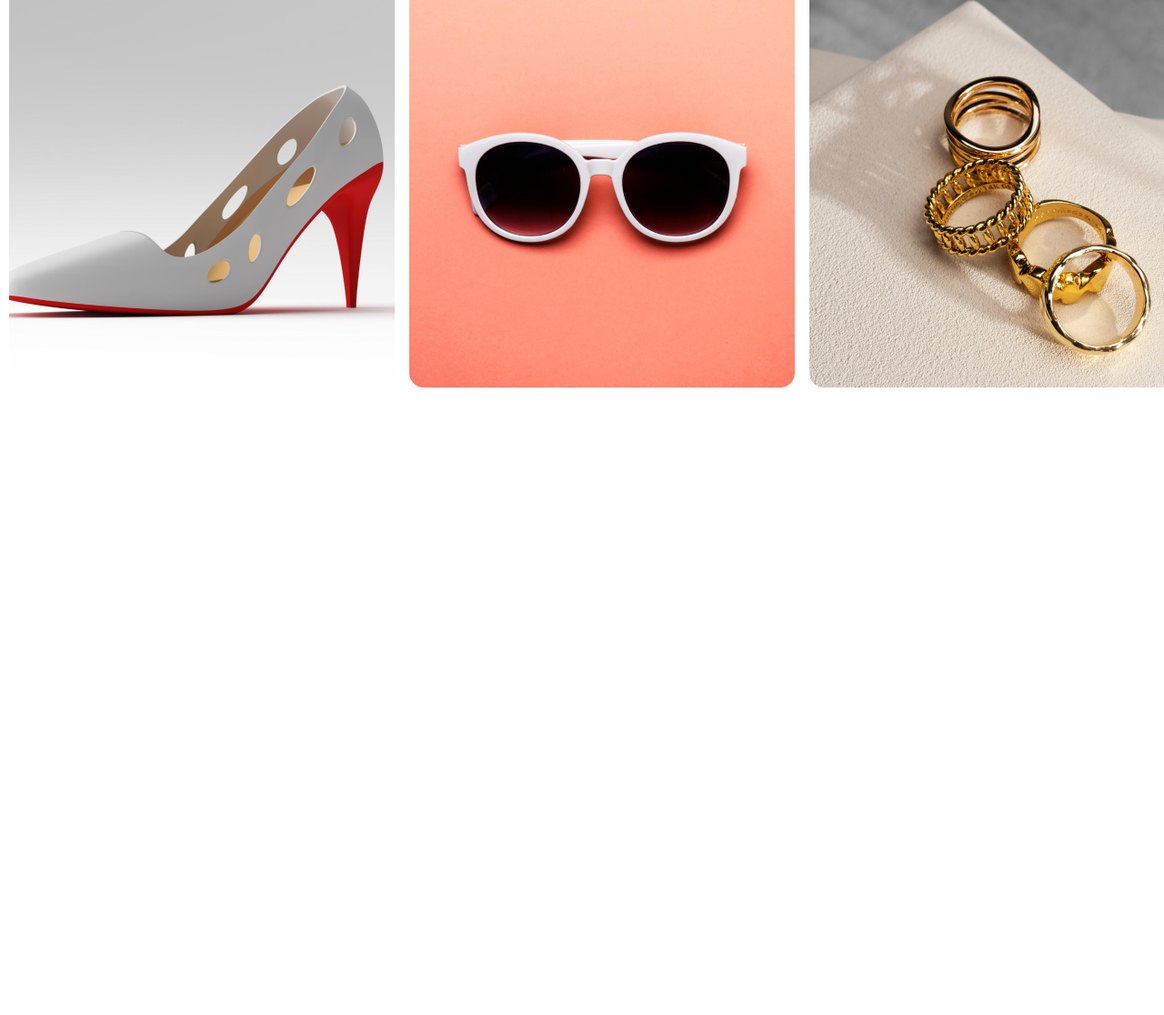
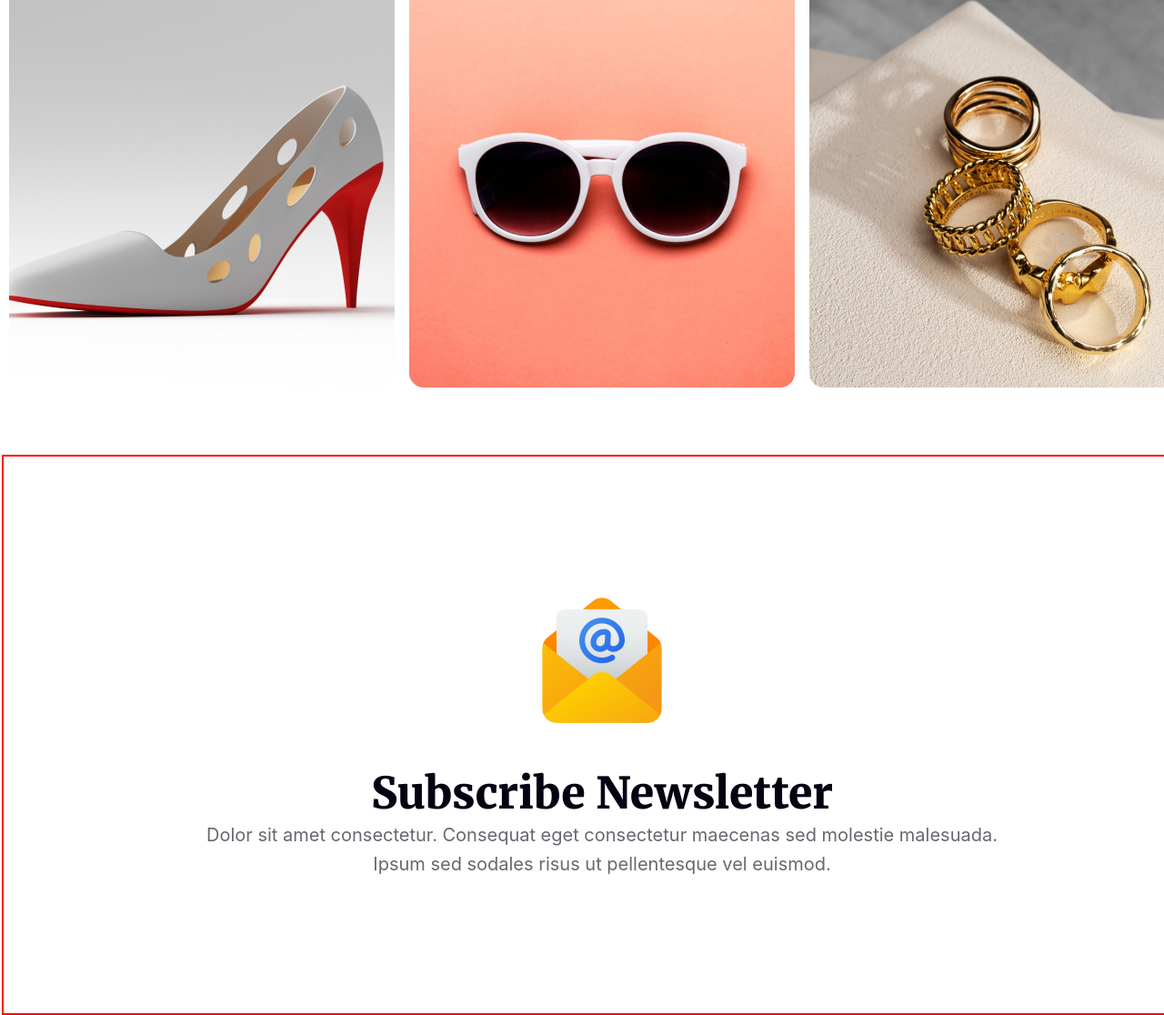
Before and after one commit to Roman9909/new-year-Project, a plain HTML site: page index.html in a window 1280 px wide. Shown: the part 5309-6425 px from the top of the page at 91% size. Before the commit the page ends 5809 px from the top, so only its background shows below. Drawn offline with Linux system fonts and the light colour scheme.

Commit message:
practice

```diff
--- a/index.html
+++ b/index.html
@@ -114,6 +114,19 @@
 
 
             </section>
+            <section class="email-form">
+                <div class="email-form-content">
+                    <div class="img5">
+                        <img src="asset/images/Group 61.png" alt="">
+                    </div>
+                    <h3>Subscribe Newsletter</h3>
+                    <p>
+                        Dolor sit amet consectetur. Consequat eget consectetur maecenas sed molestie malesuada. <br> Ipsum sed sodales risus ut pellentesque vel euismod.
+                    </p>
+
+                </div>
+
+            </section>
 
 
         </section>
--- a/style.css
+++ b/style.css
@@ -437,3 +437,42 @@ text-align: left;
     justify-content: space-around;
 
 }
+
+/* email form style */
+
+.email-form{
+    width: 1320px;
+    height: 616px;
+    border: 2px solid red;
+    display: flex;
+    flex-direction: column;
+    justify-content: center;
+    align-items: center;
+}
+.email-form-content h3{
+color: rgb(7, 2, 17);
+font-family: Merriweather;
+font-size: 48px;
+font-weight: 900;
+line-height: 60px;
+letter-spacing: 0%;
+text-align: center;
+text-transform: capitalize;
+
+}
+.email-form-content p{
+color: rgba(7, 2, 17, 0.6);
+font-family: Inter;
+font-size: 20px;
+font-weight: 400;
+line-height: 32px;
+letter-spacing: 0%;
+text-align: center;
+}
+.img5{
+    display: flex;
+    flex-direction: column;
+    justify-content: center;
+    align-items: center;
+    margin-bottom: 40px;
+}
```
